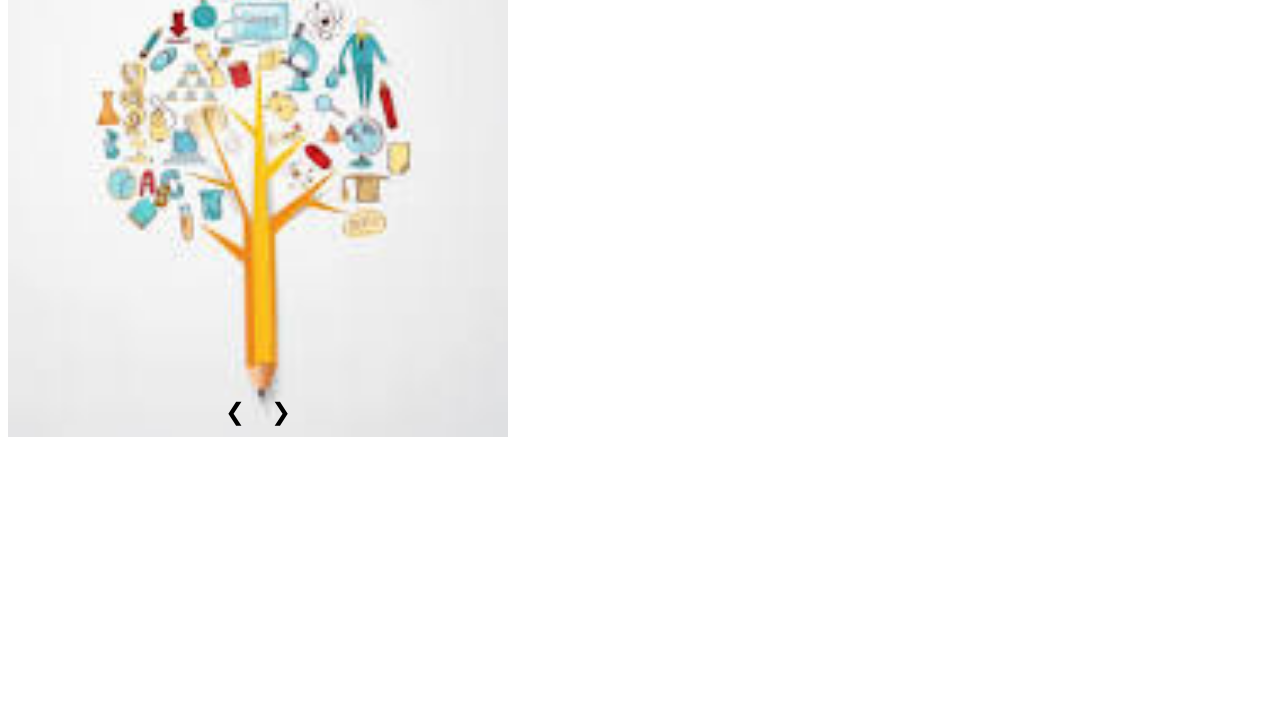
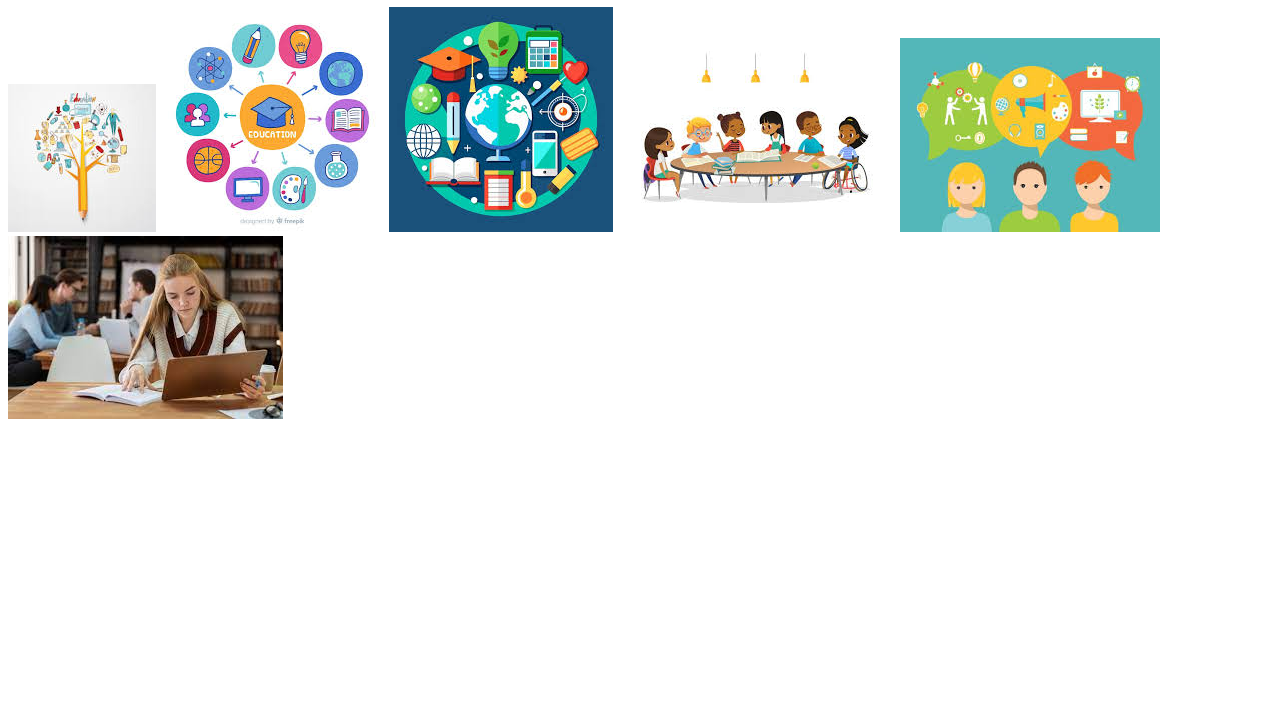
Before and after one commit to guerrero167/proyecto_tecinfo2, a plain HTML site: page galeria.html in a window 1280 px wide. Shown: the part 73-800 px from the top of the page. Drawn offline with Linux system fonts and the light colour scheme.

Commit message:
Update galeria.html

```diff
--- a/galeria.html
+++ b/galeria.html
@@ -3,75 +3,20 @@
 <head>
     <meta charset="UTF-8">
     <meta name="viewport" content="width=device-width, initial-scale=1.0">
-    <title>Carrusel de Imágenes 2</title>
-    <style>
-        .carousel-container {
-            width: 500px; /* Ajusta el ancho deseado */
-            overflow: hidden;
-            position: relative;
-        }
-
-        .carousel-wrapper {
-            display: flex;
-            width: calc(500px * 6); /* Ancho total para 6 imágenes */
-            transition: transform 0.5s ease-in-out;
-            transform: translateX(0);
-        }
-
-        .carousel-image {
-            width: 500px; /* Debe ser igual al ancho del contenedor */
-            flex-shrink: 0;
-        }
-
-        .carousel-nav {
-            position: absolute;
-            bottom: 10px;
-            left: 50%;
-            transform: translateX(-50%);
-        }
-
-        .carousel-nav button {
-            background: none;
-            border: none;
-            font-size: 1.5em;
-            margin: 0 5px;
-            cursor: pointer;
-        }
-    </style>
+    <title>Galería de Imágenes</title>
+    <link rel="stylesheet" href="estilos.css">
 </head>
 <body>
-    <div class="carousel-container">
-        <div class="carousel-wrapper">
-            <img src="imagen 1.jpg" alt="Imagen 1" class="carousel-image">
-            <img src="imagen 2.jpg" alt="Imagen 2" class="carousel-image">
-            <img src="imagen 3.jpg" alt="Imagen 3" class="carousel-image">
-            <img src="imagen 4.jpg" alt="Imagen 4" class="carousel-image">
-            <img src="imagen 5.jpg" alt="Imagen 5" class="carousel-image">
-            <img src="imagen 6.jpg" alt="Imagen 6" class="carousel-image">
-        </div>
-        <div class="carousel-nav">
-            <button onclick="changeSlide(-1)">&#10094;</button>
-            <button onclick="changeSlide(1)">&#10095;</button>
-        </div>
+    <h1>Galería de Imágenes</h1>
+    <div class="galeria">
+        <img src="imagen 1.jpg" alt="Imagen 1">
+        <img src="imagen 2.jpg" alt="Imagen 2">
+        <img src="imagen 3.jpg" alt="Imagen 3">
+        <img src="imagen 4.jpg" alt="Imagen 4">
+        <img src="imagen 5.jpg" alt="Imagen 5">
+        <img src="imagen 6.jpg" alt="Imagen 6">
     </div>
 
-    <script>
-        const carouselWrapper = document.querySelector('.carousel-wrapper');
-        const carouselImages = document.querySelectorAll('.carousel-image');
-        const containerWidth = document.querySelector('.carousel-container').offsetWidth;
-        let counter = 0;
-
-        function changeSlide(direction) {
-            counter += direction;
-
-            if (counter < 0) {
-                counter = carouselImages.length - 1;
-            } else if (counter >= carouselImages.length) {
-                counter = 0;
-            }
-
-            carouselWrapper.style.transform = `translateX(${-containerWidth * counter}px)`;
-        }
-    </script>
+    <script src="interactividad.js"></script>
 </body>
 </html>
```
